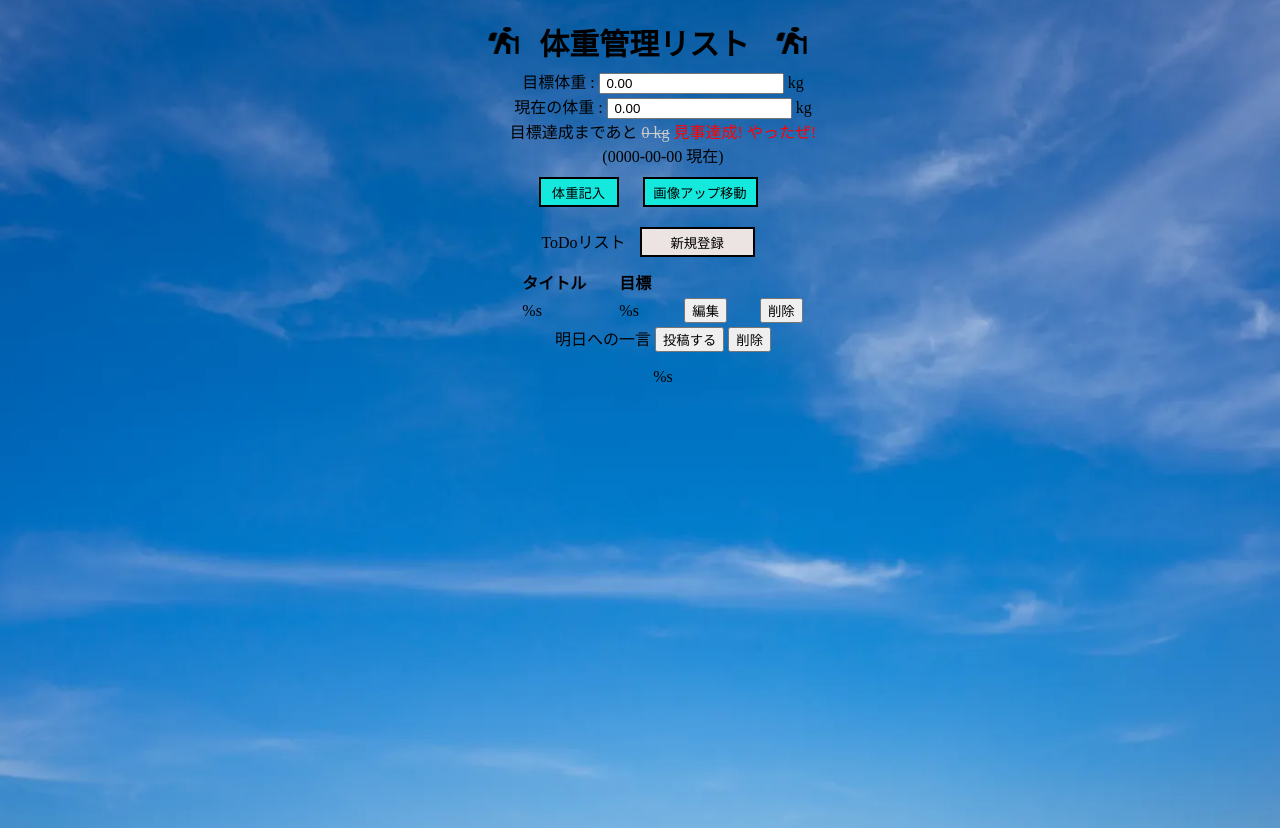
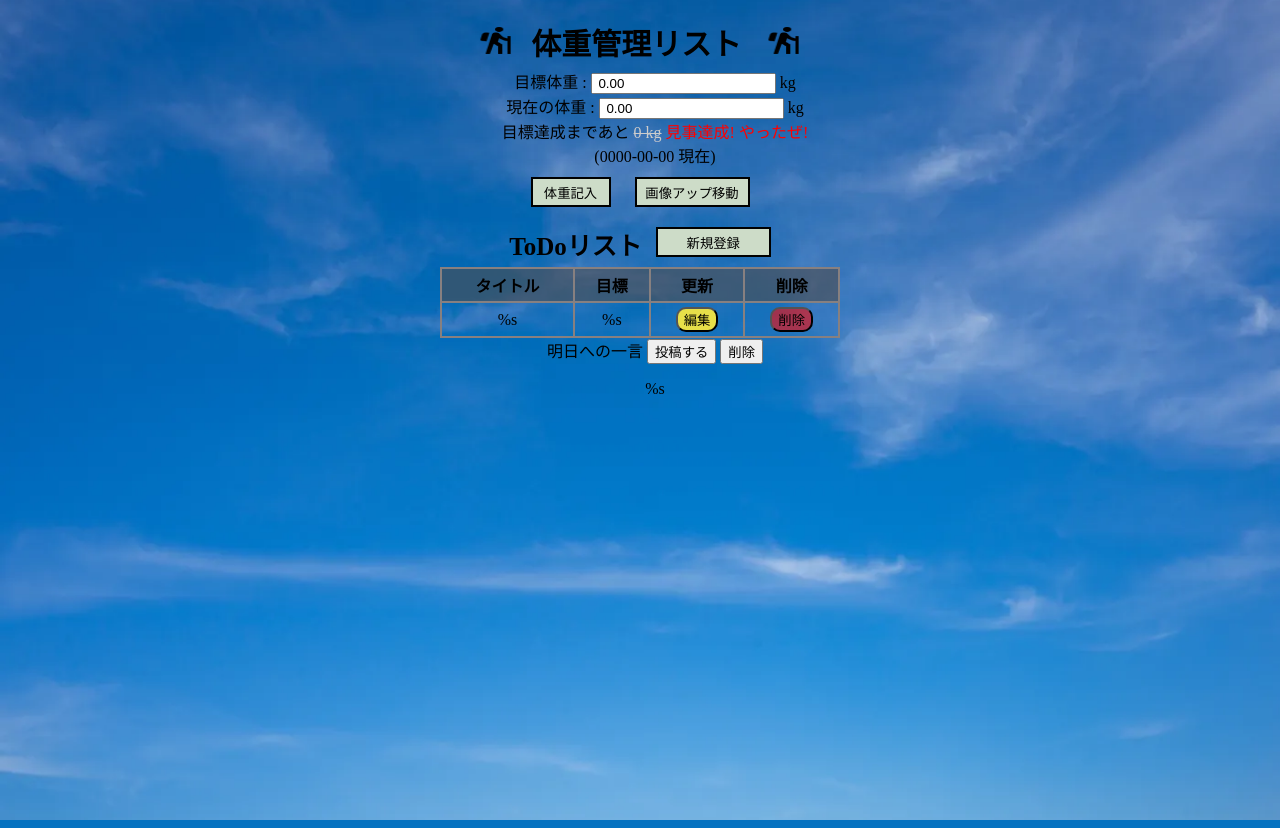
Before and after one commit to higashi0196/WeightManagementApp, a PHP site: page / in a window 1280 px wide. Run offline with PHP 8.4, Linux system fonts and the light colour scheme; data comes from the database, SQL or seed files in the repository; data that the repository does not hold is empty.

Commit message:
commit117” git commit -m commit117”

```diff
--- a/app/css/styles.css
+++ b/app/css/styles.css
@@ -1,31 +1,116 @@
 /* index.php メインページ */
 
 body {
+   width: 100%;
+   min-height: 100vh;
+   margin: 0;
+   background-color: rgba(239, 240, 233, 0.003);
    text-align: center;
+   /* font-family: "メイリオ", sans-serif; */
    background-image: url(./../images/picture7.jpg);
-   background-color: rgba(239, 240, 233, 0.003);
    background-repeat: no-repeat;
 	background-position: center;
    background-size: cover;
-   width: 100%;
-   min-height: 100vh;
 }
+
+.all {
+   margin: 0 auto 0 auto;
+   max-width: 960px;
+}
+
+/* メインページ 開始 */
+h1 {
+   margin: 20px 0 5px 0 ;
+   font-size: 30px;
+   text-align: center;
+}
+
+.logo {
+   width: 50px;
+   height: 30px;
+   margin: 0 10px;
+}
+
+.weight-btn {
+   width: 80px;
+   height: 30px;
+   border: 2px solid black;
+   margin: 10px 10px;
+   padding: 0;
+   background-color: rgb(205, 220, 200);
+   cursor : pointer;
+   /* text-align: center; */
+}
+
+.picutre-btn {
+   width: 115px;
+   height: 30px;
+   border: 2px solid black;
+   margin: 10px 10px;
+   padding: 0;
+   background-color: rgb(205, 220, 200);
+   cursor : pointer;
+   /* text-align: center; */
+}
+
+.new-btn {
+   width: 115px;
+   height: 30px;
+   border: 2px solid black;
+   margin: 10px 0 10px 10px;
+   padding: 0;
+   background-color: rgb(205, 220, 200);
+   cursor : pointer;
+}
+
+h2 {
+   display: inline;
+   vertical-align: middle;
+   /* margin: 30px 0 0 5px; */
+   font-size: 25px;
+   /* font-weight: bold; */
+}
+
+.miyako{
+   margin-left: 30px;
+}
+/* メインページ 終わり */
 
 /* テーブル CSS */
 table {
+   border-collapse: collapse;
+   width: 400px;
    margin-left: auto;
    margin-right: auto;
 }
 
+th,td {
+   border: 2px solid #878080;
+   padding: 4px;
+   text-align: center;
+}
+
 th {
+   background-color: #4e4d509f;
+   font-weight: bold;
+}
+
+.edit-btn {
+   background-color:rgb(231, 223, 73);
+   border-radius: 10px;
+   cursor : pointer;
+}
+
+.delete-btn {
+   background:#f00d0d9f;
+   border-radius: 10px;
+   cursor : pointer;
+}
+
+/* td {
    text-align: left;
    padding-left: 30px;
-}
-
-td {
-   text-align: left;
-   padding-left: 30px;
-}
+} */
 
 .remaining {
 text-decoration: line-through;
@@ -42,59 +127,6 @@ color: #ccc;
 
 /* テーブル CSS 終わり */
 
-/* メインページ 開始 */
-h1 {
-   text-align: center;
-   margin: 20px 0 5px 0 ;
-   font-size: 30px;
-}
-
-.logo {
-   margin: 0 10px;
-   width: 50px;
-   height: 30px;
-}
-
-.weight-btn {
-   background: rgb(21, 233, 222);
-   border: 2px solid black;
-   margin: 10px 10px;
-   width: 80px;
-   height: 30px;
-   cursor : pointer;
-   padding: 0;
-   /* text-align: center; */
-}
-
-.picutre-btn {
-   background: rgb(21, 233, 222);
-   border: 2px solid black;
-   margin: 10px 10px;
-   width: 115px;
-   height: 30px;
-   padding: 0;
-   cursor : pointer;
-   /* text-align: center; */
-}
-
-.new-btn {
-   background: rgb(236, 227, 227);
-   border: 2px solid black;
-   margin: 10px 0 10px 10px;
-   width: 115px;
-   height: 30px;
-   padding: 0;
-   cursor : pointer;
-}
-
-/* .ishigaki {
-   font-size: 20px;
-} */
-.miyako{
-   margin-left: 30px;
-}
-/* メインページ 終わり */
-
 /* create.phpページ */
 .new-create {
    font-size: 20px;
--- a/app/index.php
+++ b/app/index.php
@@ -19,6 +19,7 @@ $bodylists = $getller->index3();
    <link rel="stylesheet" href="./css/styles.css">
 </head>
 <body>
+<div class="all">
 
    <h1><img src="./images/logo3.png" alt="" class="logo">体重管理リスト <img src="./images/logo3.png" class="logo"></h1>
 
@@ -40,7 +41,7 @@ $bodylists = $getller->index3();
    </div>
 
    <div>
-      <a>ToDoリスト</a>
+      <h2>ToDoリスト</h2>
       <a href="create.php"><button class="new-btn">新規登録</button></a>
    </div>
 
@@ -49,8 +50,8 @@ $bodylists = $getller->index3();
          <tr>
             <th scope="col">タイトル</th>
             <th scope="col">目標</th>
-            <th scope="col"></th>
-            <th scope="col"></th>
+            <th scope="col">更新</th>
+            <th scope="col">削除</th>
          </tr>
       </thead>
       <tbody>
@@ -59,8 +60,8 @@ $bodylists = $getller->index3();
                <tr>
                   <td><?php echo $todo['title']; ?></td>
                   <td><?php echo $todo['content']; ?></td>
-                  <td><a href="edit.php?todo_id=<?php echo $todo['id']?>" class="editbtn"><button>編集</button></a></td>
-                  <td class="deletebtn" data-id="<?php echo $todo['id']?>"><button>削除</button></td>
+                  <td><a href="edit.php?todo_id=<?php echo $todo['id']?>" class="editbtn"><button class="edit-btn">編集</button></a></td>
+                  <td class="deletebtn" data-id="<?php echo $todo['id']?>"><button class="delete-btn">削除</button></td>
                </tr>
             <?php endforeach; ?>
          <?php else : ?>
@@ -85,6 +86,7 @@ $bodylists = $getller->index3();
       <p>非同期通信成功!</p>
    <?php endif; ?>
    </div>
+</div>
 
    <!-- <script src="./js/main.js"></script> -->
    <script src="./js/jquery-3.6.0.min.js"></script>
--- a/app/post.php
+++ b/app/post.php
@@ -30,7 +30,7 @@ unset($_SESSION['post_errors']);
 </head>
 <body class="miyako">
    <form method="POST" action="./post.php">
-      <div >
+      <div>
          <p class="kuroshima">明日への一言</p>
          <textarea name="postcontent" cols="30" rows="4"></textarea>
       </div>
```
